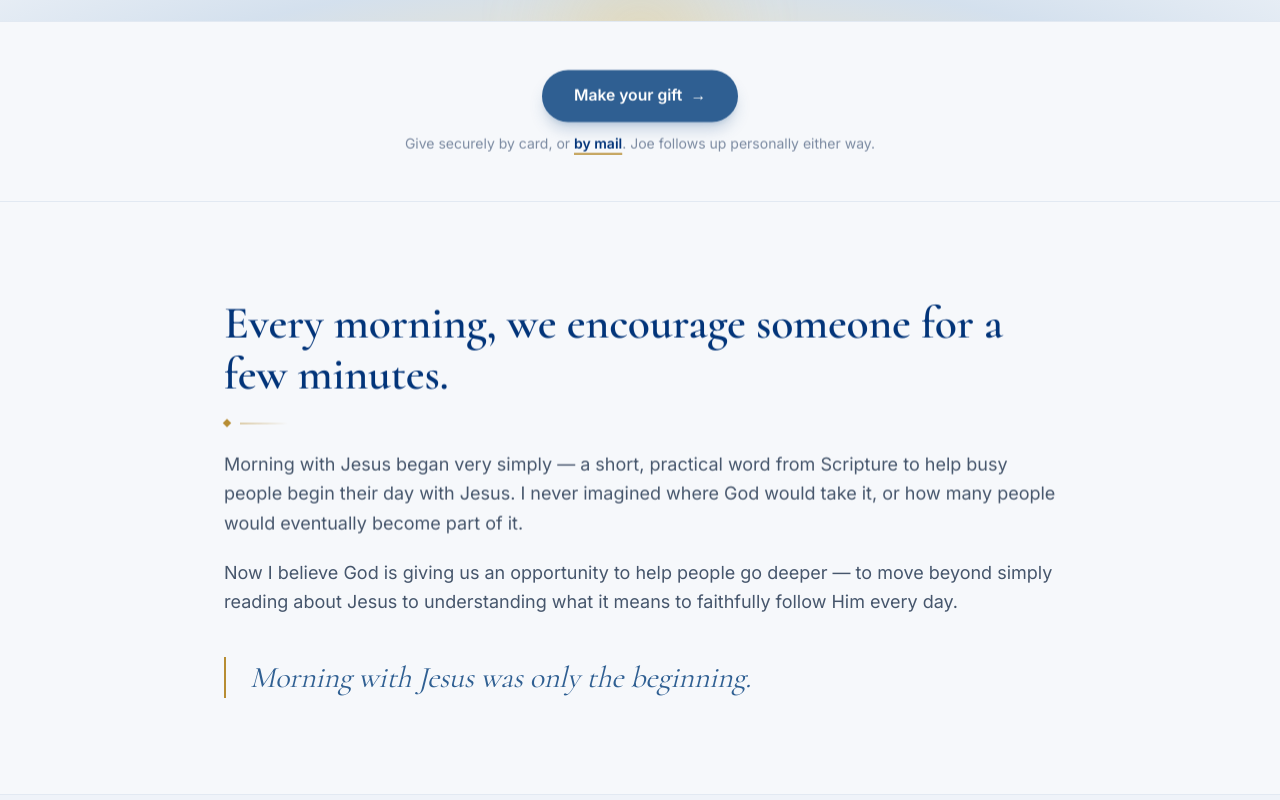
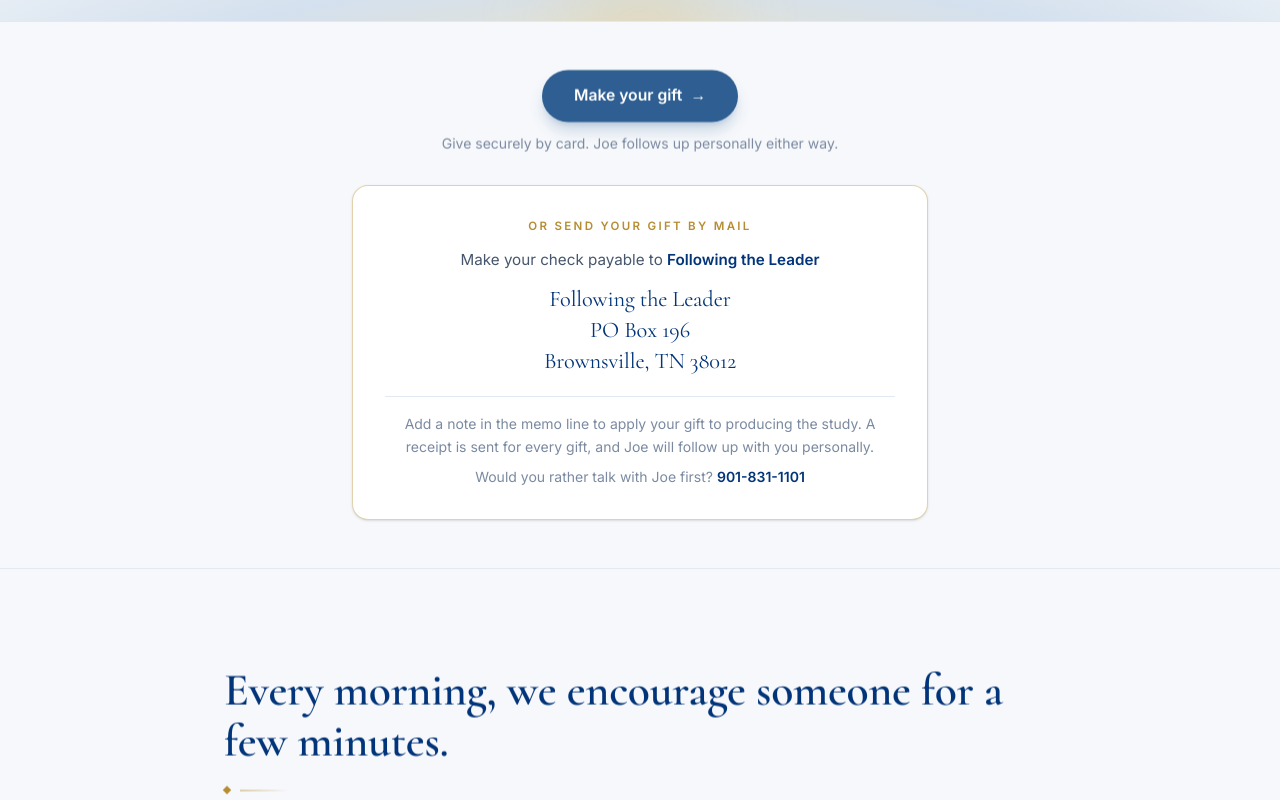
Before and after one commit to edesent/followingtheleader, a Next.js app: page /partner/invest in a window 1280 px wide. Shown: the part 480-1280 px from the top of the page. Built offline with nearby package versions, Linux system fonts and the light colour scheme.

Commit message:
Put the mailing address under the give button, not at the foot of the page

```diff
--- a/src/app/partner/invest/page.tsx
+++ b/src/app/partner/invest/page.tsx
@@ -110,12 +110,42 @@
               <span aria-hidden>→</span>
             </InvestButton>
             <p className="mt-3 text-sm text-muted">
-              Give securely by card, or{" "}
-              <a href="#by-mail" className="font-semibold text-ink underline decoration-gold decoration-2 underline-offset-4 hover:text-dawn-deep">
-                by mail
-              </a>
-              . Joe follows up personally either way.
+              Give securely by card. Joe follows up personally either way.
             </p>
+          </Reveal>
+
+          {/* Give by mail, right here under the button — a donor who would
+              rather write a check should never have to hunt for the address. */}
+          <Reveal delay={80}>
+            <div
+              id="by-mail"
+              className="mx-auto mt-8 max-w-xl scroll-mt-[84px] rounded-2xl border border-gold/40 bg-paper p-7 shadow-sm sm:p-8"
+            >
+              <p className="eyebrow text-gold">{INVEST.mail.eyebrow}</p>
+              <p className="mt-3.5 text-[0.95rem] text-body">
+                {INVEST.mail.payable}{" "}
+                <span className="font-semibold text-ink">{INVEST.mail.payee}</span>
+              </p>
+              <address className="mt-3 font-display text-xl not-italic leading-snug text-ink sm:text-[1.4rem]">
+                {INVEST.mail.payee}
+                <br />
+                {SITE.address.line}
+                <br />
+                {SITE.address.city}, {SITE.address.state} {SITE.address.zip}
+              </address>
+              <p className="mt-5 border-t border-hair pt-4 text-sm leading-relaxed text-muted">
+                {INVEST.mail.note}
+              </p>
+              <p className="mt-2 text-sm text-muted">
+                {INVEST.mail.or}{" "}
+                <a
+                  href={`tel:${SITE.phoneHref}`}
+                  className="font-semibold text-ink hover:text-dawn-deep"
+                >
+                  {SITE.phone}
+                </a>
+              </p>
+            </div>
           </Reveal>
         </div>
       </section>
@@ -487,62 +517,7 @@
       {/* Practical details, then a way to reach Joe directly */}
       <section className="border-t border-hair bg-cream-2/50">
         <div className="mx-auto max-w-4xl px-5 py-20 sm:px-8 sm:py-24">
-          {/* Give by mail — for donors who would rather write a check than use
-              a card. Stated here on the page, not only inside the form. */}
           <Reveal>
-            <div
-              id="by-mail"
-              className="scroll-mt-[84px] overflow-hidden rounded-2xl border border-hair bg-paper shadow-sm"
-            >
-              <div className="grid sm:grid-cols-[1.05fr_0.95fr]">
-                <div className="p-7 sm:p-9">
-                  <p className="eyebrow text-gold">{INVEST.mail.eyebrow}</p>
-                  <h3 className="mt-4 font-display text-[1.7rem] font-semibold leading-tight text-ink sm:text-[2rem]">
-                    {INVEST.mail.heading}
-                  </h3>
-                  <SignatureRule align="left" className="mt-5" />
-                  <p className="mt-5 leading-relaxed text-body">{INVEST.mail.body}</p>
-                  <p className="mt-5 text-[0.95rem] leading-relaxed text-muted">
-                    {INVEST.mail.note}
-                  </p>
-                </div>
-
-                <div className="flex flex-col justify-center gap-5 border-t border-hair bg-cream-2/60 p-7 sm:border-l sm:border-t-0 sm:p-9">
-                  <div>
-                    <p className="text-xs font-semibold uppercase tracking-[0.16em] text-dawn-deep">
-                      Make your check payable to
-                    </p>
-                    <p className="mt-1.5 font-display text-xl font-semibold text-ink">
-                      {INVEST.mail.payee}
-                    </p>
-                  </div>
-                  <div>
-                    <p className="text-xs font-semibold uppercase tracking-[0.16em] text-dawn-deep">
-                      Mail to
-                    </p>
-                    <address className="mt-1.5 font-display text-xl not-italic leading-snug text-ink">
-                      {INVEST.mail.payee}
-                      <br />
-                      {SITE.address.line}
-                      <br />
-                      {SITE.address.city}, {SITE.address.state} {SITE.address.zip}
-                    </address>
-                  </div>
-                  <p className="text-sm leading-relaxed text-muted">
-                    {INVEST.mail.or}{" "}
-                    <a
-                      href={`tel:${SITE.phoneHref}`}
-                      className="font-semibold text-ink hover:text-dawn-deep"
-                    >
-                      {SITE.phone}
-                    </a>
-                  </p>
-                </div>
-              </div>
-            </div>
-          </Reveal>
-
-          <Reveal delay={80} className="mt-8">
             <div className="rounded-2xl border border-gold/30 bg-paper p-7 shadow-sm sm:p-9">
               <div className="flex flex-col gap-5 sm:flex-row">
                 <span className="shrink-0 text-dawn-deep">
@@ -568,7 +543,7 @@
             </div>
           </Reveal>
 
-          <Reveal delay={140}>
+          <Reveal delay={100}>
             <div className="mt-8 text-center">
               <h3 className="font-display text-2xl font-semibold text-ink sm:text-3xl">
                 {INVEST.talk.heading}
--- a/src/config/site.ts
+++ b/src/config/site.ts
@@ -997,17 +997,15 @@
   },
 
   // Not everyone giving at this level wants to hand a card to a checkout page,
-  // so the mailing address is stated plainly ON the page — not only inside the
-  // form after a visitor has already committed to a gift.
+  // so the mailing address sits directly under the first give button — not at
+  // the foot of the page, and not three steps inside the form.
   mail: {
-    eyebrow: "Prefer not to use a card?",
-    heading: "You are welcome to mail your gift",
-    body:
-      "If you would rather write a check than use a card, that is entirely welcome. Everything you need is right here.",
+    eyebrow: "Or send your gift by mail",
+    payable: "Make your check payable to",
     payee: "Following the Leader",
     note:
-      "If you would like your gift applied to producing the Following the Leader study, just say so in the memo line or a short note. A receipt will be sent for every gift, and Joe will follow up with you personally.",
-    or: "You are also welcome to call Joe first and give however is easiest for you.",
+      "Add a note in the memo line to apply your gift to producing the study. A receipt is sent for every gift, and Joe will follow up with you personally.",
+    or: "Would you rather talk with Joe first?",
   },
 
   giving: {
```
